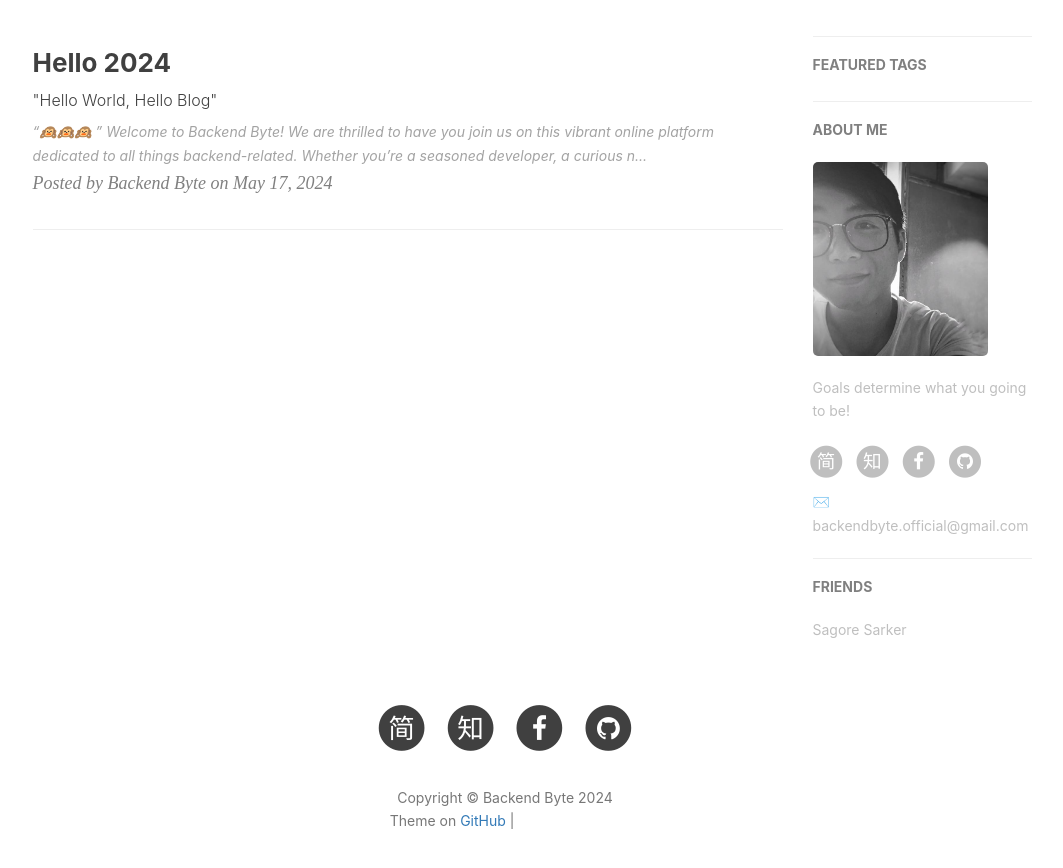
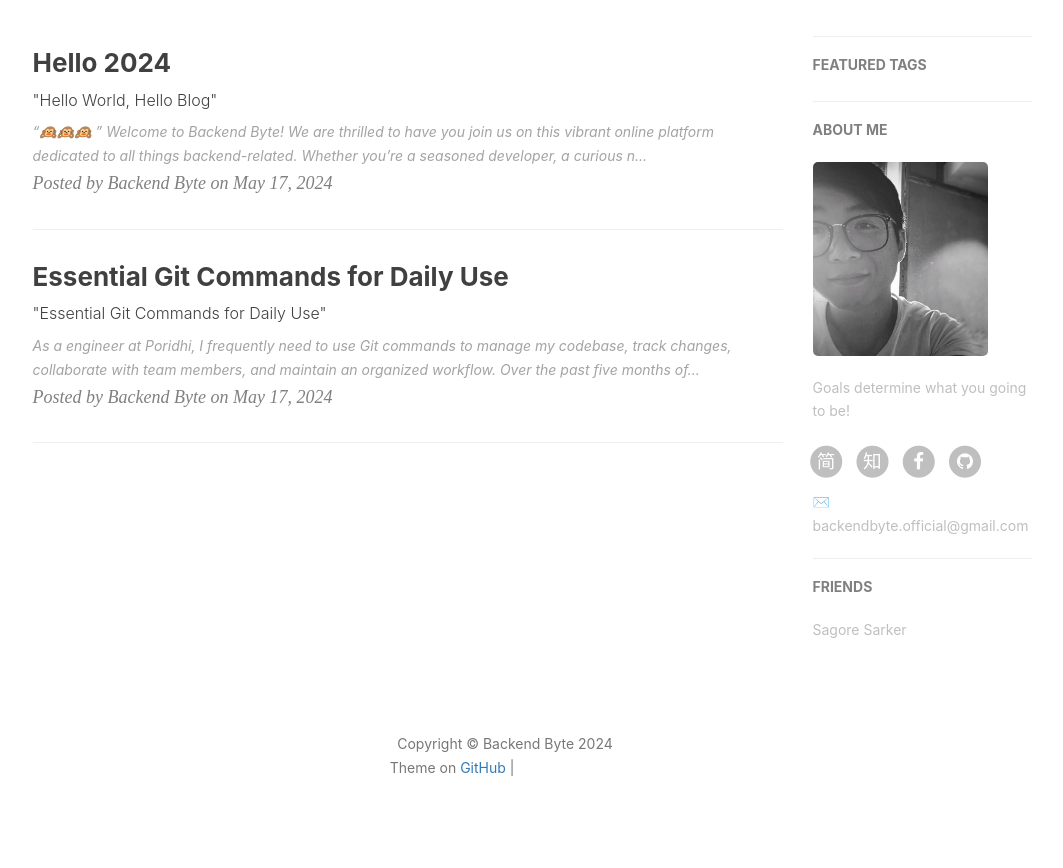
Before and after one commit to Backend-Byte-Official/backendbyte.github.io, a Jekyll site: the page built from index.html, in a window 1280 px wide, cut to the strip 422-1347 px from the top of the page. Shown: the top 868 px of the strip, without its empty margins (135-1198 px from the left). Built offline with Jekyll 4.4.1, drawn with Linux system fonts in a browser that asks for light colours; nearby versions of some CDN libraries; the list of posts is cut into pages by our own code; comment, search, counter and statistics services are not loaded; grey boxes are pictures that could not be loaded.

Commit message:
Add a post

```diff
--- a/404.html
+++ b/404.html
@@ -1,6 +1,6 @@
 ---
 layout: default
-description: "你来到了没有知识的荒原 🙊"
+description: "Sorry, the page you looking for do not exists. 🙊"
 header-img: "img/404-bg.jpg"
 permalink: /404.html
 ---
--- a/_includes/footer.html
+++ b/_includes/footer.html
@@ -3,93 +3,6 @@
     <div class="container">
         <div class="row">
             <div class="col-lg-8 col-lg-offset-2 col-md-10 col-md-offset-1">
-                <ul class="list-inline text-center">
-                    {% if site.RSS %}
-                    <li>
-                        <a href="{{ "/feed.xml" | prepend: site.baseurl }}">
-                            <span class="fa-stack fa-lg">
-                                <i class="fa fa-circle fa-stack-2x"></i>
-                                <i class="fa fa-rss fa-stack-1x fa-inverse"></i>
-                            </span>
-                        </a>
-                    </li>
-                    {% endif %}
-                    <!-- add jianshu add target = "_blank" to <a> by BY -->
-                    {% if site.jianshu_username %}
-                            <li>
-                                <a target="_blank" href="https://www.jianshu.com/u/{{ site.jianshu_username }}">
-                                    <span class="fa-stack fa-lg">
-                                        <i class="fa fa-circle fa-stack-2x"></i>
-                                        <i class="fa  fa-stack-1x fa-inverse">简</i>
-                                    </span>
-                                </a>
-                            </li>
-                    {% endif %}
-                    {% if site.twitter_username %}
-                    <li>
-                        <a href="https://twitter.com/{{ site.twitter_username }}">
-                            <span class="fa-stack fa-lg">
-                                <i class="fa fa-circle fa-stack-2x"></i>
-                                <i class="fa fa-twitter fa-stack-1x fa-inverse"></i>
-                            </span>
-                        </a>
-                    </li>
-                    {% endif %}
-
-                    <!-- add Weibo, Zhihu by Hux, add target = "_blank" to <a> by Hux -->
-                    {% if site.zhihu_username %}
-                    <li>
-                        <a target="_blank" href="https://www.zhihu.com/people/{{ site.zhihu_username }}">
-                            <span class="fa-stack fa-lg">
-                                <i class="fa fa-circle fa-stack-2x"></i>
-                                <i class="fa  fa-stack-1x fa-inverse">知</i>
-                            </span>
-                        </a>
-                    </li>
-                    {% endif %}
-                    {% if site.weibo_username %}
-                    <li>
-                        <a target="_blank" href="http://weibo.com/{{ site.weibo_username }}">
-                            <span class="fa-stack fa-lg">
-                                <i class="fa fa-circle fa-stack-2x"></i>
-                                <i class="fa fa-weibo fa-stack-1x fa-inverse"></i>
-                            </span>
-                        </a>
-                    </li>
-                    {% endif %}
-
-
-                    {% if site.facebook_username %}
-                    <li>
-                        <a target="_blank" href="https://www.facebook.com/{{ site.facebook_username }}">
-                            <span class="fa-stack fa-lg">
-                                <i class="fa fa-circle fa-stack-2x"></i>
-                                <i class="fa fa-facebook fa-stack-1x fa-inverse"></i>
-                            </span>
-                        </a>
-                    </li>
-                    {% endif %}
-                    {% if site.github_username %}
-                    <li>
-                        <a target="_blank" href="https://github.com/{{ site.github_username }}">
-                            <span class="fa-stack fa-lg">
-                                <i class="fa fa-circle fa-stack-2x"></i>
-                                <i class="fa fa-github fa-stack-1x fa-inverse"></i>
-                            </span>
-                        </a>
-                    </li>
-                    {% endif %}
-                    {% if site.linkedin_username %}
-                    <li>
-                        <a target="_blank" href="https://www.linkedin.com/in/{{ site.linkedin_username }}">
-                            <span class="fa-stack fa-lg">
-                                <i class="fa fa-circle fa-stack-2x"></i>
-                                <i class="fa fa-linkedin fa-stack-1x fa-inverse"></i>
-                            </span>
-                        </a>
-                    </li>
-                    {% endif %}
-                </ul>
                 <p class="copyright text-muted">
                     Copyright &copy; {{ site.title }} {{ site.time | date: '%Y' }}
                     <br>
--- /dev/null
+++ b/_posts/2024-05-17-Git-notes-2024 copy.md
@@ -0,0 +1,69 @@
+---
+layout:     post
+title:      Essential Git Commands for Daily Use
+subtitle:    "\"Essential Git Commands for Daily Use\""
+date:       2024-05-17
+author:     Backend Byte
+header-img: img/post-bg-2015.jpg
+catalog: true
+tags:
+    - git
+---
+
+As a engineer at Poridhi, I frequently need to use Git commands to manage my codebase, track changes, collaborate with team members, and maintain an organized workflow. Over the past five months of working in this industry, I've become familiar with several essential Git commands that have been invaluable in my daily work.
+
+In this blog post, I'll share these essential Git commands and provide a brief explanation along with a small example for each one. Whether you're a beginner or an experienced developer, mastering these commands can greatly enhance your productivity and efficiency when working with Git repositories.
+
+1. **`git status`**
+    - Shows the current state of the working directory, including modified files, staged changes, and untracked files.
+    - Example: `git status`
+2. **`git add`**
+    - Stages changes for the next commit.
+    - Example: `git add app.go` (stages a specific file) or `git add .` (stages all changes in the current directory)
+3. **`git commit`**
+    - Records staged changes to the repository with a commit message.
+    - Example: `git commit -m "Add new feature"`
+4. **`git push`**
+    - Pushes committed changes to a remote repository.
+    - Example: `git push origin main` (pushes changes to the `main` branch on the `origin` remote)
+5. **`git pull`**
+    - Fetches changes from a remote repository and merges them into the current branch.
+    - Example: `git pull origin main`
+6. **`git branch`**
+    - Lists existing branches or creates a new branch.
+    - Example: `git branch new-feature` (creates a new branch named `new-feature`)
+7. **`git checkout`**
+    - Switches between branches or restores files from earlier commits.
+    - Example: `git checkout -b features/features-name` (switches to the `features/features-name` branch)
+8. **`git merge`**
+    - Merges changes from one branch into another.
+    - Example: `git merge new-feature` (merges the `new-feature` branch into the current branch)
+9. **`git rebase`**
+    - Integrates changes from one branch into another by rewriting the commit history.
+    - Example: `git rebase main` (rebases the current branch onto the `main` branch)
+10. **`git log`**
+    - Shows the commit history.
+    - Example: `git log -5` (displays the last 5 commits)
+    - Example: `git log -5 --oneline` (displays the last 5 commits in a condensed, one-line-per-commit format, showing the commit hash and message)
+11. **`git clean`**
+    - Removes untracked files and directories from the working directory.
+    - Example: `git clean -fd` (removes untracked files and directories, using the `f` force and `d` directories flags)
+12. **`git stash`**
+    - Temporarily shelves changes in the working directory.
+    - Example: `git stash` (stashes current changes)
+13. **`git stash pop`**
+    - Reapplies the most recently stashed changes to the working directory.
+    - Example: `git stash pop` (applies the most recent stash and removes it from the stash list)
+14. **`git cherry-pick`**
+    - Applies specific commits from one branch to another.
+    - Example: `git cherry-pick <commit-hash>` (applies the commit with the specified hash to the current branch)
+15. **`git branch --delete`**
+    - Deletes a specified branch from the local repository.
+    - Example: `git branch --delete feature/old-feature` (deletes the `feature/old-feature` branch)
+16. **`git reset`**
+    - Resets the working directory and staging area to a specific commit.
+    - Example: `git reset --hard HEAD` (discards all changes since the last commit)
+
+These commands cover various aspects of Git workflow, from staging and committing changes to managing branches, integrating changes, and reverting to previous states. By mastering these commands, you'll be able to work more efficiently and collaborate more effectively with your team.
+
+Remember, Git is a powerful tool, and it's essential to use it responsibly and follow best practices to avoid potential issues or conflicts.
```
Also changed, not shown: about.html (+4 -27 lines), package.json (+6 -6 lines).
